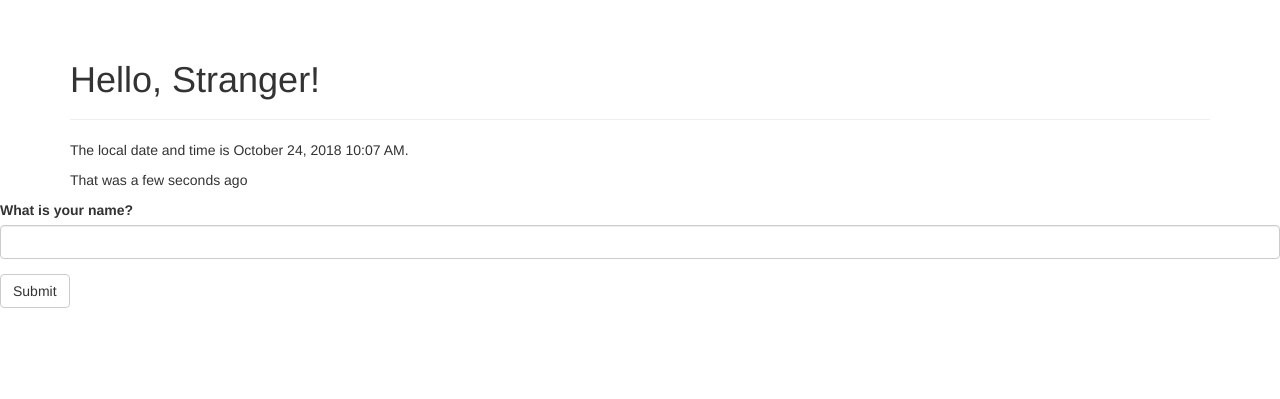
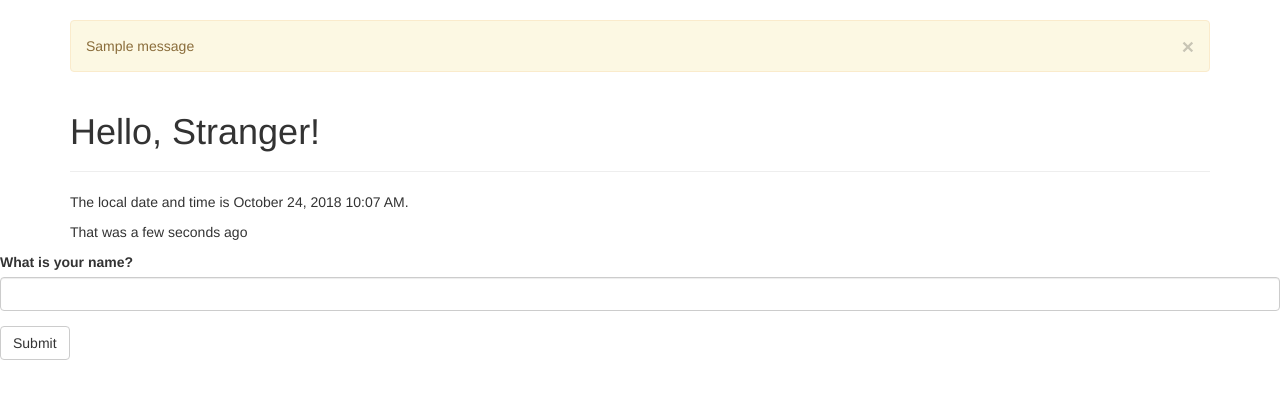
Before and after one commit to Usharerose/blog, a Flask app: page / in a window 1280 px wide. Shown: the part 52-451 px from the top of the page. Run offline with Flask 2, Linux system fonts and the light colour scheme; one stand-in notice (Sample message) is shown; some libraries are stand-ins or nearby versions.

Commit message:
add flash message

```diff
--- a/app.py
+++ b/app.py
@@ -3,7 +3,7 @@
 # -*- coding: utf-8 -*-
 from datetime import datetime
 
-from flask import Flask, make_response, render_template, session, redirect, url_for
+from flask import Flask, make_response, render_template, session, redirect, url_for, flash
 from flask_script import Manager
 from flask_bootstrap import Bootstrap
 from flask_moment import Moment
@@ -27,12 +27,15 @@ class NameForm(Form):
 
 @app.route('/', methods=['GET', 'POST'])
 def index():
-    name = None
     form = NameForm()
     if form.validate_on_submit():
-        name = form.name.data
-        form.name.data = ''
-    response = make_response(render_template('index.html', current_time=datetime.utcnow(), form=form, name=name))
+        old_name = session.get('name')
+        if old_name is not None and old_name != form.name.data:
+            flash('Looks like you have changed your name!')
+        session['name'] = form.name.data
+        return redirect(url_for('index'))
+    response = make_response(render_template('index.html',
+                                             current_time=datetime.utcnow(), form=form, name=session.get('name')))
     response.set_cookie('answer', '42')
     return response
 
--- a/templates/index.html
+++ b/templates/index.html
@@ -14,6 +14,14 @@ Flasky
 
 {% block content %}
 <div class="container">
+    {% for message in get_flashed_messages() %}
+    <div class="alert alert-warning">
+        <button type="button" class="close" data-dismiss="alert">
+            &times;
+        </button>
+        {{ message }}
+    </div>
+    {% endfor %}
     <div class="page-header">
         <h1>Hello, {% if name %}{{ name }}{% else %}Stranger{% endif %}!</h1>
     </div>
```
